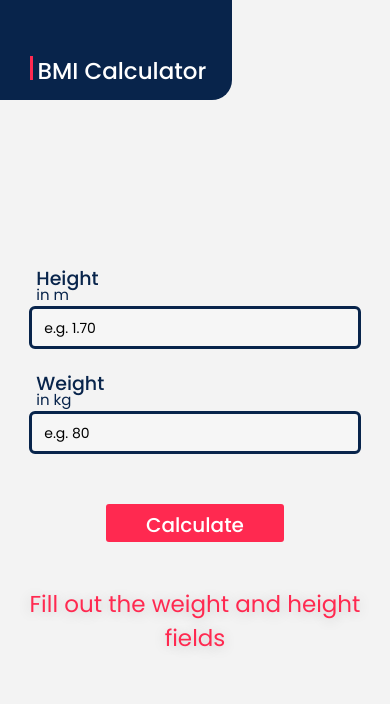
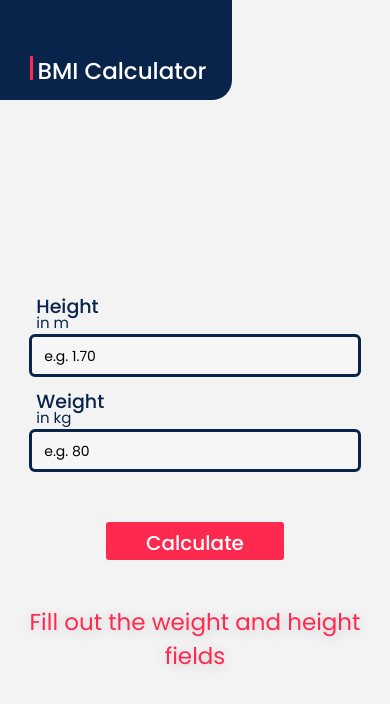
Before and after one commit to henriqueclaranhan/bmi-calculator, a React Native app: screen / in a window 390 px wide. Shown: the top 704 px of the page. Built offline with nearby package versions, Linux system fonts and the light colour scheme.

Commit message:
fix display on small screens

```diff
--- a/src/components/Form/style.js
+++ b/src/components/Form/style.js
@@ -2,21 +2,20 @@ import { StyleSheet } from 'react-native';
 
 const styles = StyleSheet.create({
     content: {
-        position: "absolute",
+        position: "relative",
         width: "100%",
-        height: "100%",
+        flex: 1,
         flexDirection: "column",
         alignItems: "center",
-        justifyContent: "center",
+        justifyContent: "center"
     },
     form: {
-        marginTop: 45,
         width: "85%",
         height: "auto",
     },
     formLabel: {
         color: "#08244b",
-        marginTop: 20,
+        marginTop: 10,
         marginLeft: 7,
         fontFamily: "Poppins-Medium",
         fontSize: 19,
```
